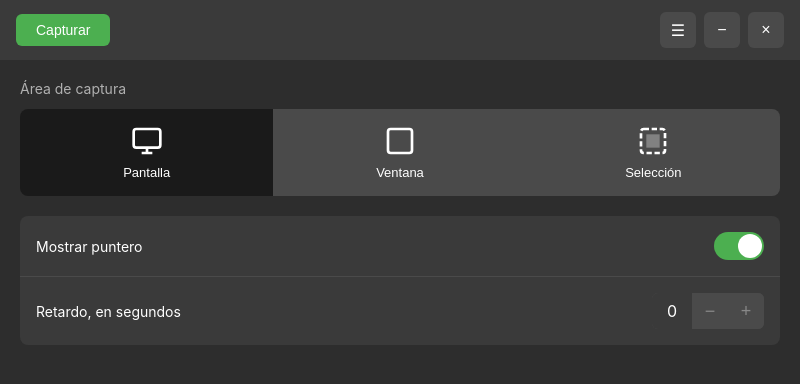
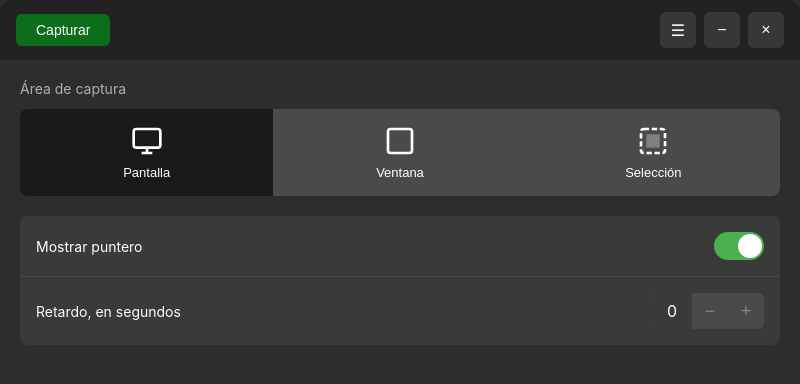
Before and after one commit to AndreyAlth/screen-recorder, an Electron app: page src/index.html in a window 800 px wide. Drawn offline with Linux system fonts and the light colour scheme.

Commit message:
style: update UI with rounded corners and refined color scheme for modern look

```diff
--- a/src/index.html
+++ b/src/index.html
@@ -10,12 +10,17 @@
             box-sizing: border-box;
         }
 
+        html {
+            background: transparent;
+        }
+
         body {
             font-family: -apple-system, BlinkMacSystemFont, 'Segoe UI', Roboto, Oxygen, Ubuntu, sans-serif;
             background-color: #2d2d2d;
             color: #ffffff;
-            min-height: 100vh;
             user-select: none;
+            border-radius: 12px;
+            overflow: hidden;
         }
 
         /* Header / Title Bar */
@@ -24,12 +29,13 @@
             align-items: center;
             justify-content: space-between;
             padding: 12px 16px;
-            background-color: #3a3a3a;
+            background-color: #222222;
             -webkit-app-region: drag;
+            border-radius: 12px 12px 0px 0px;
         }
 
         .capture-btn {
-            background-color: #4caf50;
+            background-color: #0c6d1a;
             color: white;
             border: none;
             padding: 8px 20px;
@@ -42,7 +48,7 @@
         }
 
         .capture-btn:hover {
-            background-color: #45a049;
+            background-color: #4caf50;
         }
 
         .window-controls {
@@ -56,7 +62,8 @@
             height: 36px;
             border: none;
             border-radius: 6px;
-            background-color: #4a4a4a;
+            /* background-color: #4a4a4a; */
+            background-color: #373737;
             color: #ffffff;
             cursor: pointer;
             display: flex;
@@ -73,6 +80,7 @@
         /* Main Content */
         .content {
             padding: 20px;
+            border-radius: 0px 0px 12px 12px;
         }
 
         .section-title {
```
